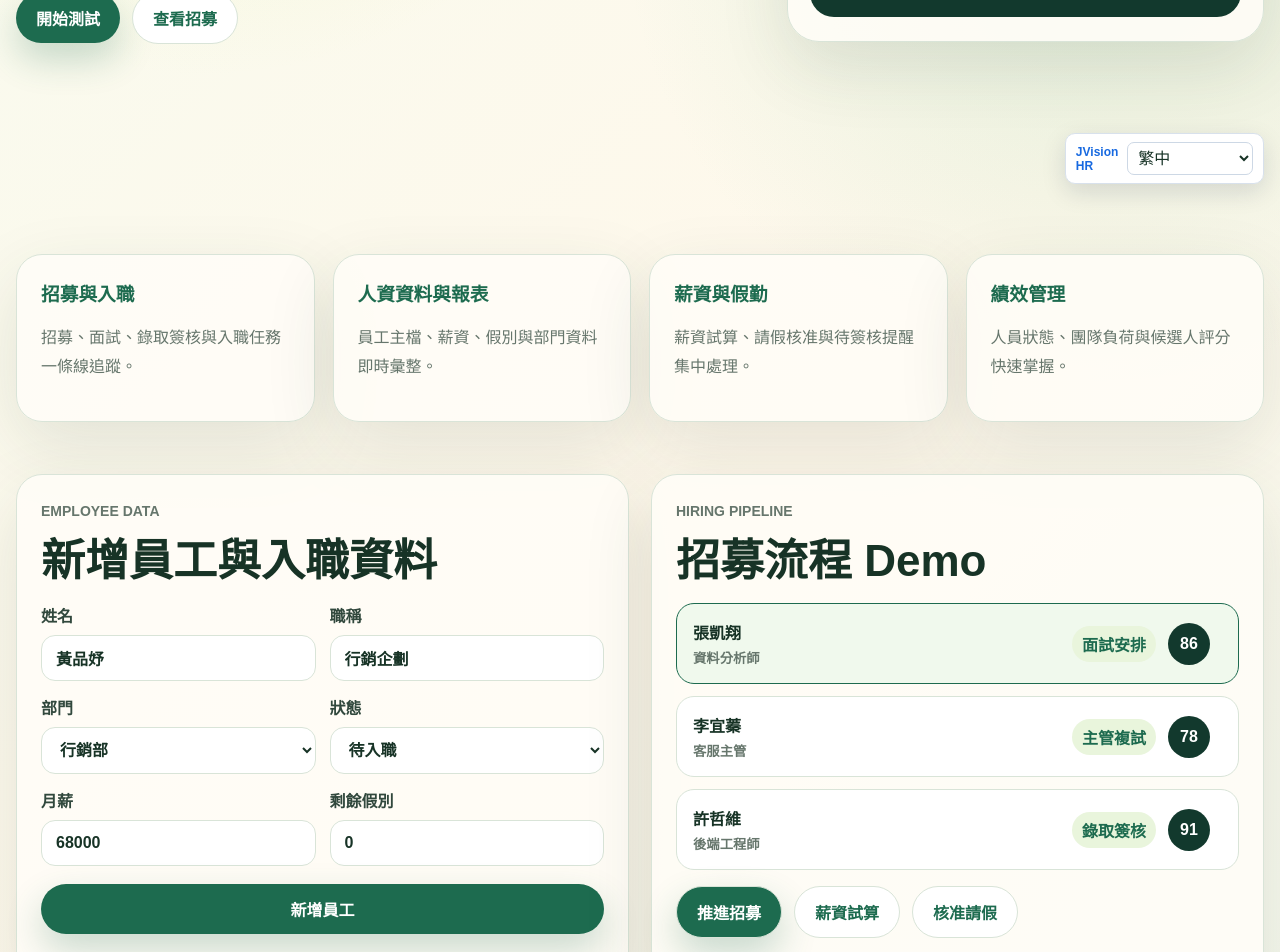
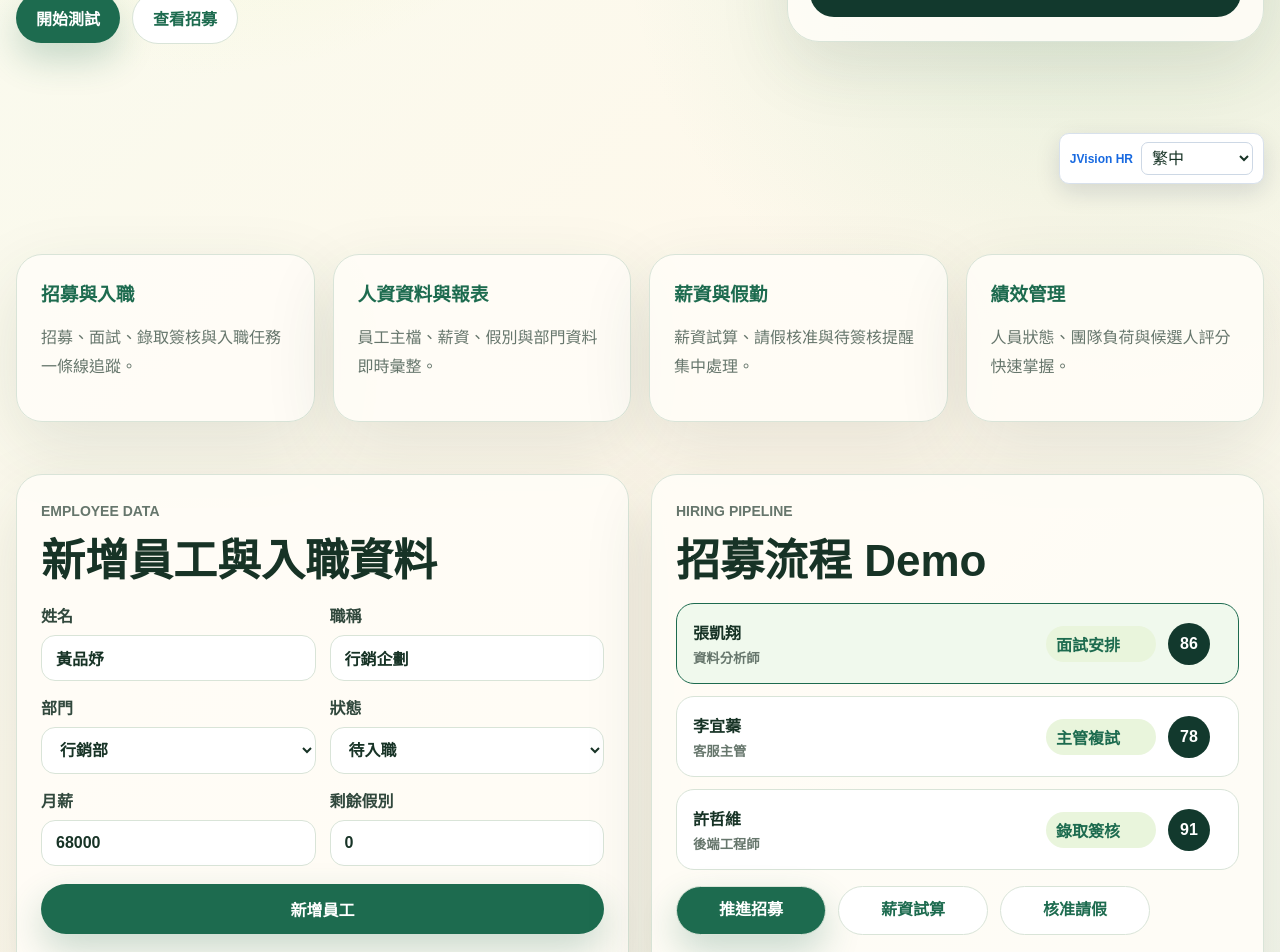
Before and after one commit to JVision-pj/jvision-hris, a Next.js app: page / in a window 1280 px wide. Shown: the part 600-1552 px from the top of the page. Built offline with nearby package versions, Linux system fonts and the light colour scheme.

Commit message:
Fix localized responsive layouts

```diff
--- a/src/app/globals.css
+++ b/src/app/globals.css
@@ -515,3 +515,53 @@ tbody tr:hover {
     font-size: 38px;
   }
 }
+
+/* Locale-safe wrapping for longer English and Vietnamese UI copy. */
+html:lang(en) body,
+html:lang(vi) body {
+  overflow-x: hidden;
+}
+
+html:lang(en) .topbar,
+html:lang(vi) .topbar,
+html:lang(en) .nav-actions,
+html:lang(vi) .nav-actions {
+  flex-wrap: wrap;
+}
+
+html:lang(en) :is(h1, h2, h3, button, .brand span),
+html:lang(vi) :is(h1, h2, h3, button, .brand span) {
+  overflow-wrap: anywhere;
+}
+
+.candidate-list button {
+  grid-template-columns: minmax(0, 1fr) minmax(110px, auto) 54px;
+}
+
+.button-row button {
+  min-width: min(150px, 100%);
+  white-space: normal;
+  line-height: 1.3;
+}
+
+@media (max-width: 1120px) {
+  .demo-grid {
+    grid-template-columns: 1fr;
+  }
+}
+
+@media (max-width: 720px) {
+  .candidate-list button {
+    grid-template-columns: 1fr;
+  }
+}
+
+.language-switcher {
+  max-width: calc(100vw - 24px);
+  flex-wrap: wrap;
+}
+
+.language-switcher select {
+  width: auto;
+  min-width: 112px;
+}
```
